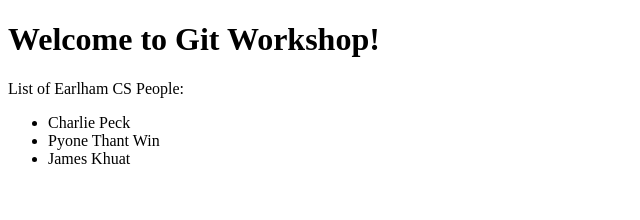
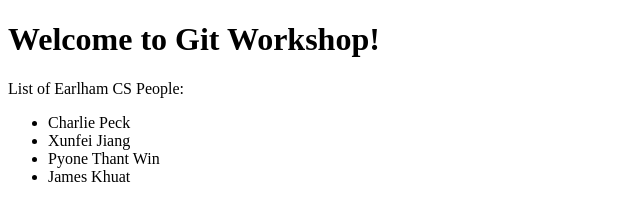
Before and after one commit to pwin17/git_workshop_demo, a plain HTML site: page index.html in a window 1280 px wide. Shown: the whole page, without its empty margins (0-640 px from the left). Drawn offline with Linux system fonts and the light colour scheme.

Commit message:
add Xunfei

```diff
--- a/index.html
+++ b/index.html
@@ -8,6 +8,7 @@
     <p1> List of Earlham CS People:</p1>
     <ul>
         <li>Charlie Peck</li>
+        <li>Xunfei Jiang</li>
         <li>Pyone Thant Win</li>
         <li>James Khuat</li>
     </ul>
```
